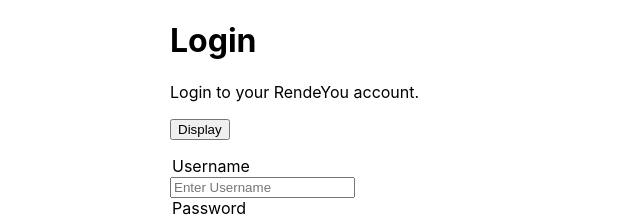
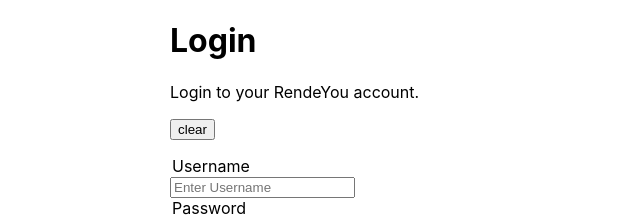
Before and after one commit to bliutech/RendeYou, a React (Create React App) app in the folder frontend/: page / in a window 1280 px wide. Shown: the top 217 px of the page, without its empty margins (0-640 px from the left). Built offline with nearby package versions, Linux system fonts and the light colour scheme.

Commit message:
Cookie basic login implementation
login status currently maintained for 20 seconds

```diff
--- a/frontend/package.json
+++ b/frontend/package.json
@@ -7,7 +7,9 @@
     "@testing-library/react": "^12.1.2",
     "@testing-library/user-event": "^13.5.0",
     "react": "^17.0.2",
+    "react-cookie": "^4.1.1",
     "react-dom": "^17.0.2",
+    "react-native": "^0.67.2",
     "react-router-dom": "5.2.0",
     "react-scripts": "^5.0.0",
     "web-vitals": "^2.1.4"
--- a/frontend/src/App.js
+++ b/frontend/src/App.js
@@ -1,6 +1,6 @@
 import React, { useState } from 'react'
 import { BrowserRouter, Route, Switch } from 'react-router-dom'
-import { useCookies } from 'react-cookie'
+import { useCookies, Cookies, withCookies } from 'react-cookie'
 import Home from './pages/Home.js'
 import Login from './pages/Login.js'
 import Register from './pages/Register.js'
@@ -15,13 +15,16 @@ import Dashboard from './pages/Dashboard'
 function App() {
   const [userData, setUserData] = useState([])
   const [isSignedIn, setIsSignedIn] = useState(false)
+  const [cookies, setCookie, removeCookie] = useCookies(['user', 'loggedin']);
 
-  if (!isSignedIn) {
+  if (!isSignedIn && !(cookies["loggedin"])) {  // TODO: This is very unsecure. the user cookie must hold a unique key generated and sent by the server
     return (
+        <>
       <Login
         updateUserData={setUserData}
         updateSignedInStatus={setIsSignedIn}
       />
+      </>
     )
   }
 
--- a/frontend/src/pages/Login.js
+++ b/frontend/src/pages/Login.js
@@ -5,24 +5,32 @@ import Register from './Register'
 import mockUser from '../context/mockUser'
 
 function Login({ updateUserData, updateSignedInStatus }) {
-  const [cookies, setCookie] = useCookies(['user']);
   const [notice, setNotice] = useState('');
+  const [cookies, setCookie, removeCookie] = useCookies(['user', 'loggedin']);
   function handleSubmit(uname, pass) {
     // TODO: Work with backend peeps to adapt this function to communicate with them
     if (uname === mockUser.username && pass === mockUser.password) {
       updateUserData(mockUser)
       updateSignedInStatus(true)
+      handle();
     }
   }
-  const handle = () => {setCookie('user', mockUser.id, {path: '/'});};
+  async function handle() {
+    setCookie('user', mockUser.id, {path: '/', maxAge: 20});
+    setCookie('loggedin', true, {path: '/', maxAge: 20});
+    console.log("Set user cookie");
+  };
+  function clearCookies() {
+    removeCookie("user");
+  }
   const testFunc = () => {setNotice("Hi");};
   document.title = 'Login | RendeYou'
   return (
     <div className='content'>
       <h1> Login </h1>
       <p> Login to your RendeYou account. </p>
-      <button onClick={handle}>Display</button>
-      <p style={{color: '#00ff00'}}>{cookies.user}</p>
+      <button onClick={clearCookies}>clear</button>
+      <p style={{color: '#00ff00'}}>{cookies["user"]}</p>
       <Form onSubmit={handleSubmit} />
     </div>
   )
```
Also changed, not shown: 1 other file (tests, documents, lock files or other folders).
